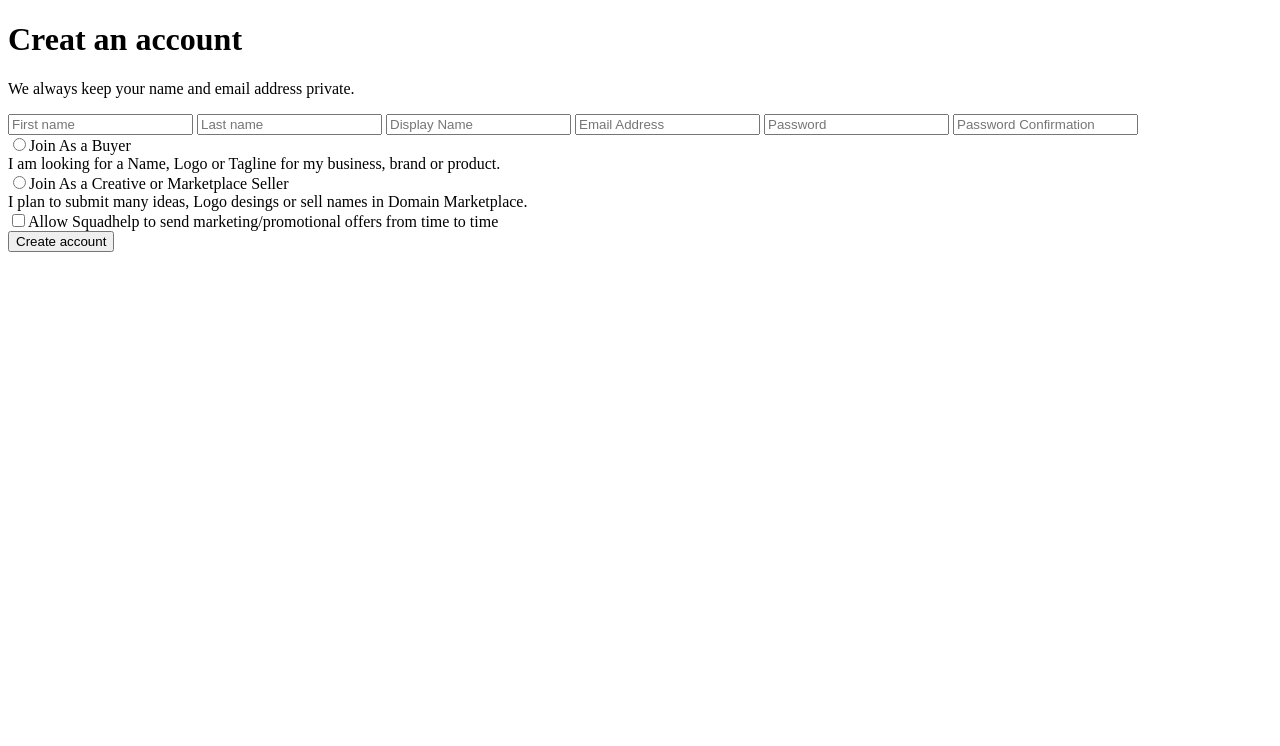
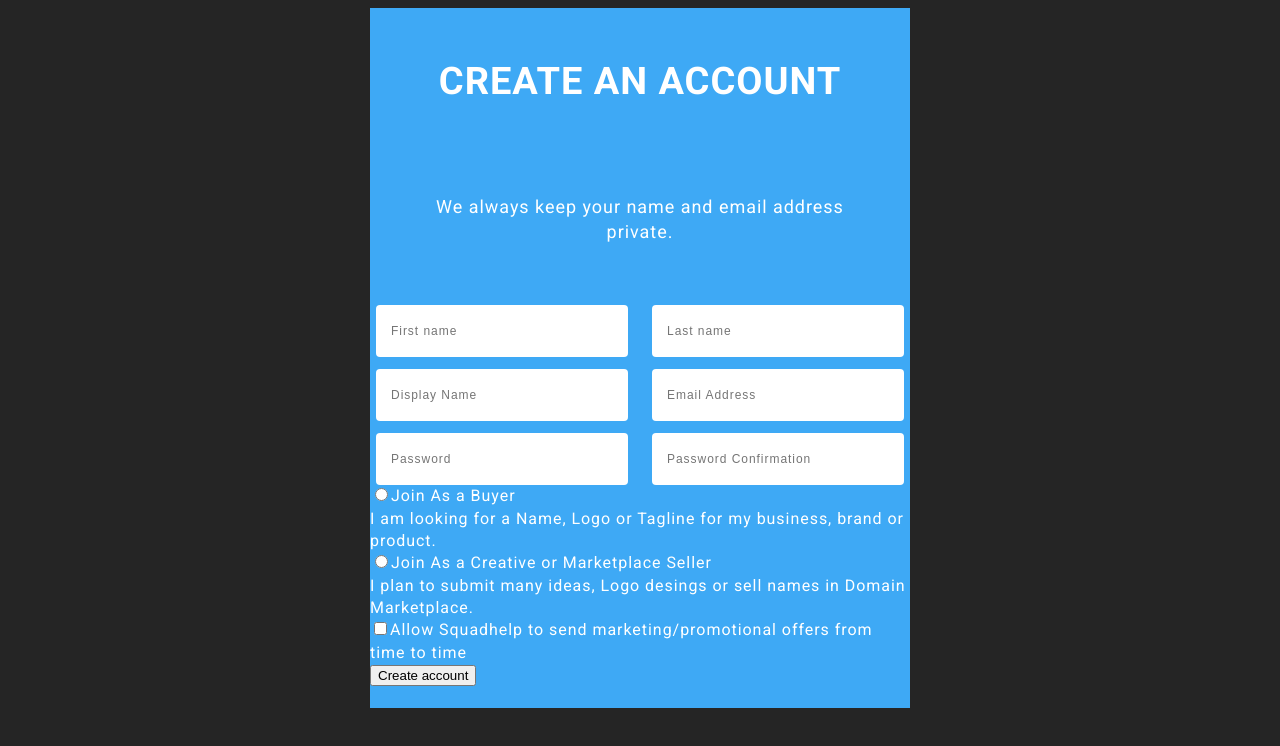
Before and after one commit to Ivanka1905/form-css-hw08, a plain HTML site: page index.html in a window 1280 px wide. Drawn offline with Linux system fonts and the light colour scheme.

Commit message:
Add styles

```diff
--- /dev/null
+++ b/assets/styles/styles.css
@@ -0,0 +1,56 @@
+body {
+  font-family: "Roboto", sans-serif;
+  background-color: #252525;
+  letter-spacing: 0.06em;
+  line-height: 1.4;
+}
+
+.container {
+  margin: auto;
+  width: 540px;
+  height: 700px;
+  background-color: rgba(62, 169, 245, 255);
+  color: white;
+  display: flex;
+  flex-direction: column;
+  justify-content:space-around;
+  align-items: center;
+}
+
+.container>h1{
+    text-transform: uppercase;
+    font-size: 38px;
+}
+
+.container>p{
+    font-size: 18px;
+    width: 85%;
+    text-align: center;
+}
+/*
+form{
+    display: flex;
+    flex-direction: column;
+    justify-content:space-evenly;
+    /* align-items:self-start; */
+/* } */
+.input-label{
+    /* width: 534px; */
+    display: flex;
+    flex-wrap: wrap;
+    justify-content:space-around;
+   gap: 12px;
+}
+
+.input-label>input{
+    display: block;
+    width: 235px;
+    height: 50px;
+border-radius: 4px;
+border: 0px solid white;
+padding-left: 15px;
+font-size: 12px;
+letter-spacing: inherit;
+/* line-height: inherit; */
+/* font-weight: 600; */
+}
--- a/index.html
+++ b/index.html
@@ -5,13 +5,20 @@
     <meta charset="UTF-8" />
     <meta name="viewport" content="width=device-width, initial-scale=1.0" />
     <title>Form</title>
+    <link rel="preconnect" href="https://fonts.googleapis.com">
+    <link rel="preconnect" href="https://fonts.gstatic.com" crossorigin>
+    <link
+        href="https://fonts.googleapis.com/css2?family=Open+Sans:wght@400;600;700&family=Raleway:wght@700&family=Roboto:ital,wght@0,100..900;1,100..900&display=swap"
+        rel="stylesheet">
+    <link rel="stylesheet" href="./assets/styles/styles.css">
 </head>
 
 <body>
-    <h1>Creat an account</h1>
+    <div class="container">
+        <h1>Create an account</h1>
         <p>We always keep your name and email address private.</p>
         <form>
-        <div>
+            <div class="input-label">
                 <input name="first-name" id="first-name" placeholder="First name" />
                 <input name="last-name" id="last-name" placeholder="Last name" />
                 <input name="dis-name" id="dis-name" placeholder="Display Name" />
@@ -43,6 +50,7 @@
             </div>
             <input type="button" value="Create account" />
         </form>
+    </div>
 </body>
 
 </html>
```
Lines whose indentation alone changed are shown as unchanged.
